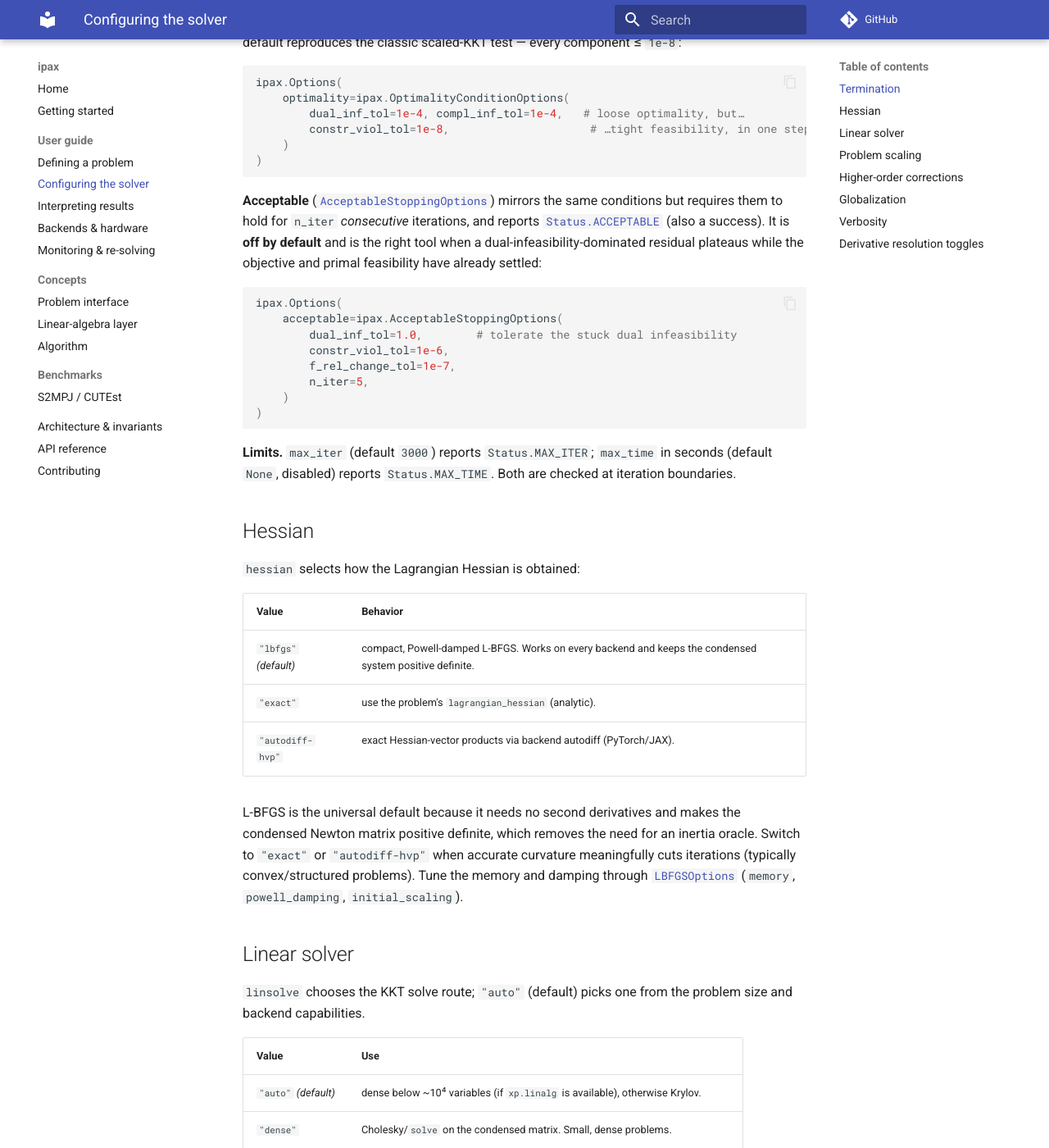
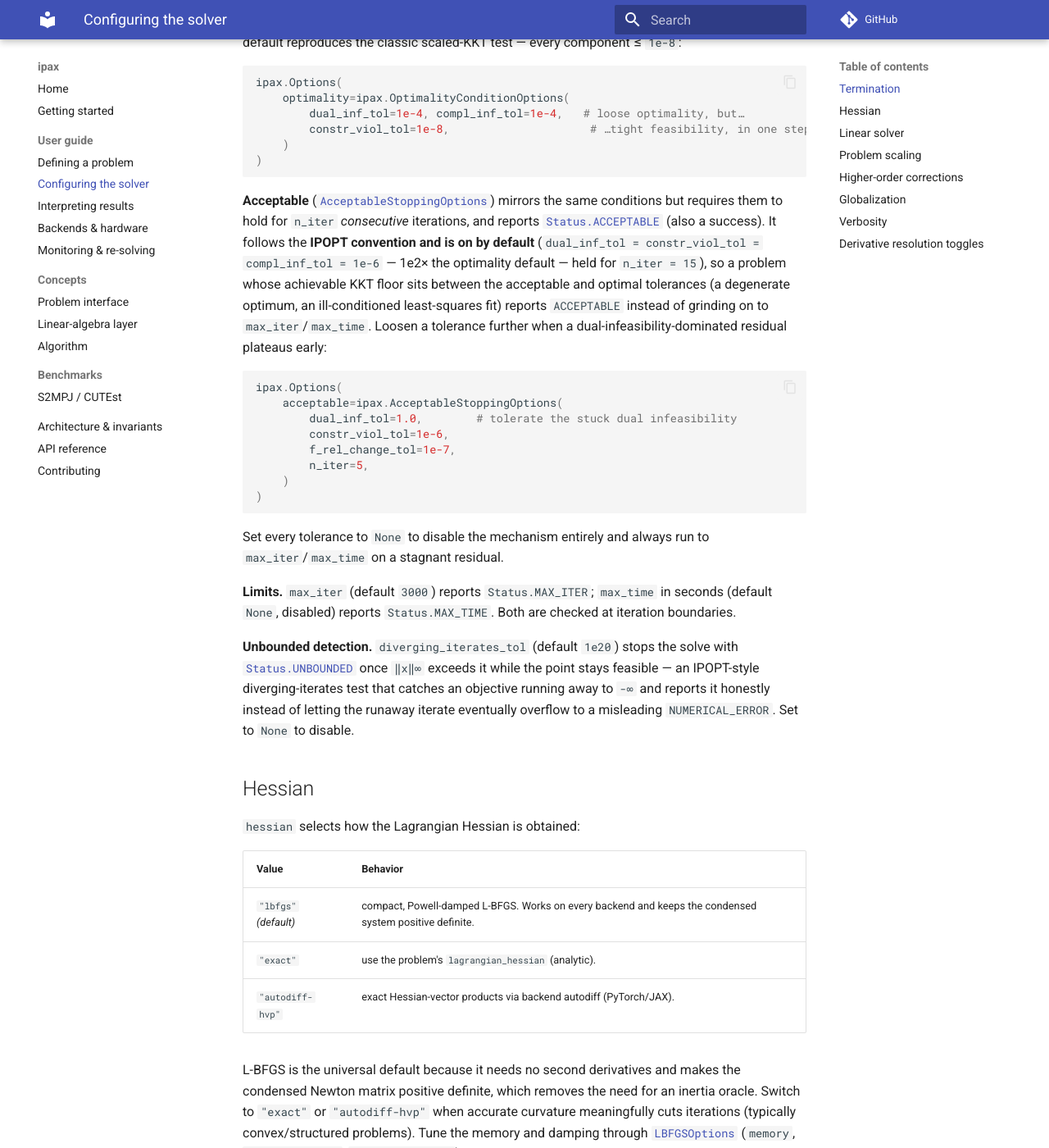
Before and after one commit to wahln/ipax, an MkDocs documentation site: the page built from docs/guide/options.md, in a window 1280 px wide and 1400 px high, scrolled down 830 px. Shown: the whole window at 82% size. Built offline with MkDocs 1.6.1 and Material for MkDocs 9.7.7, drawn with Linux system fonts in a browser that asks for light colours; comment, search, counter and statistics services are not loaded.

Commit message:
update documentation

````diff
--- a/docs/guide/options.md
+++ b/docs/guide/options.md
@@ -42,9 +42,13 @@ ipax.Options(
 **Acceptable** ([`AcceptableStoppingOptions`](../reference.md#ipax.options.AcceptableStoppingOptions))
 mirrors the same conditions but requires them to hold for `n_iter` *consecutive*
 iterations, and reports [`Status.ACCEPTABLE`](results.md#status) (also a
-success). It is **off by default** and is the right tool when a
-dual-infeasibility-dominated residual plateaus while the objective and primal
-feasibility have already settled:
+success). It follows the **IPOPT convention and is on by default**
+(`dual_inf_tol = constr_viol_tol = compl_inf_tol = 1e-6` — 1e2× the optimality
+default — held for `n_iter = 15`), so a problem whose achievable KKT floor sits
+between the acceptable and optimal tolerances (a degenerate optimum, an
+ill-conditioned least-squares fit) reports `ACCEPTABLE` instead of grinding on
+to `max_iter`/`max_time`. Loosen a tolerance further when a
+dual-infeasibility-dominated residual plateaus early:
 
 ```python
 ipax.Options(
@@ -57,9 +61,19 @@ ipax.Options(
 )
 ```
 
+Set every tolerance to `None` to disable the mechanism entirely and always run
+to `max_iter`/`max_time` on a stagnant residual.
+
 **Limits.** `max_iter` (default `3000`) reports `Status.MAX_ITER`; `max_time`
 in seconds (default `None`, disabled) reports `Status.MAX_TIME`. Both are
 checked at iteration boundaries.
+
+**Unbounded detection.** `diverging_iterates_tol` (default `1e20`) stops the
+solve with [`Status.UNBOUNDED`](results.md#status) once `‖x‖∞` exceeds it while
+the point stays feasible — an IPOPT-style diverging-iterates test that catches
+an objective running away to `-∞` and reports it honestly instead of letting
+the runaway iterate eventually overflow to a misleading `NUMERICAL_ERROR`. Set
+to `None` to disable.
 
 ## Hessian
 
````
Also changed, not shown: docs/concepts/algorithm.md (+9 -3 lines).
